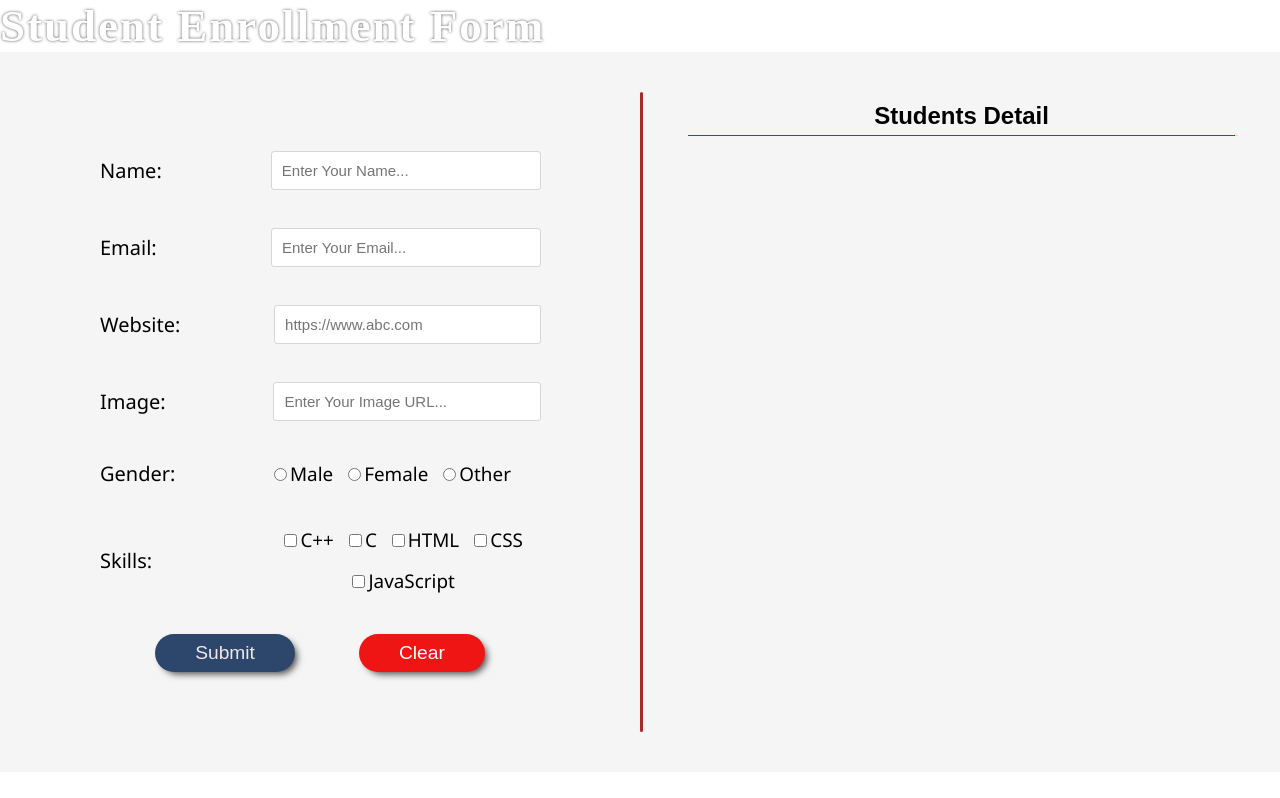
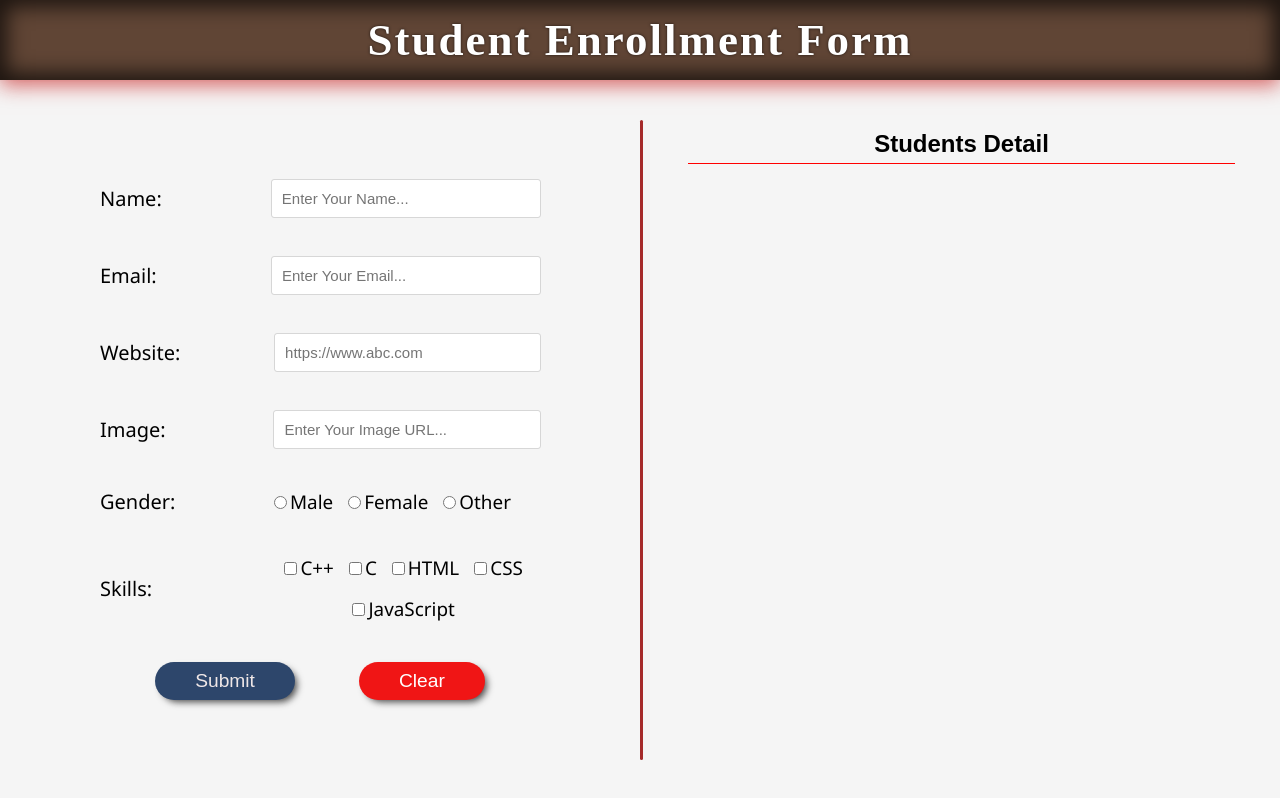
Before and after one commit to sk319511/LGMVIP-Web-Task-Number-3, a plain HTML site: page index.html in a window 1280 px wide. Drawn offline with Linux system fonts and the light colour scheme.

Commit message:
Update style.css

```diff
--- a/style.css
+++ b/style.css
@@ -10,7 +10,7 @@ body {
     height: 100vh;
 }
 
-.box .headinggg {
+.box .header {
     position: sticky;
     top: 0;
     height: 10vh;
```
